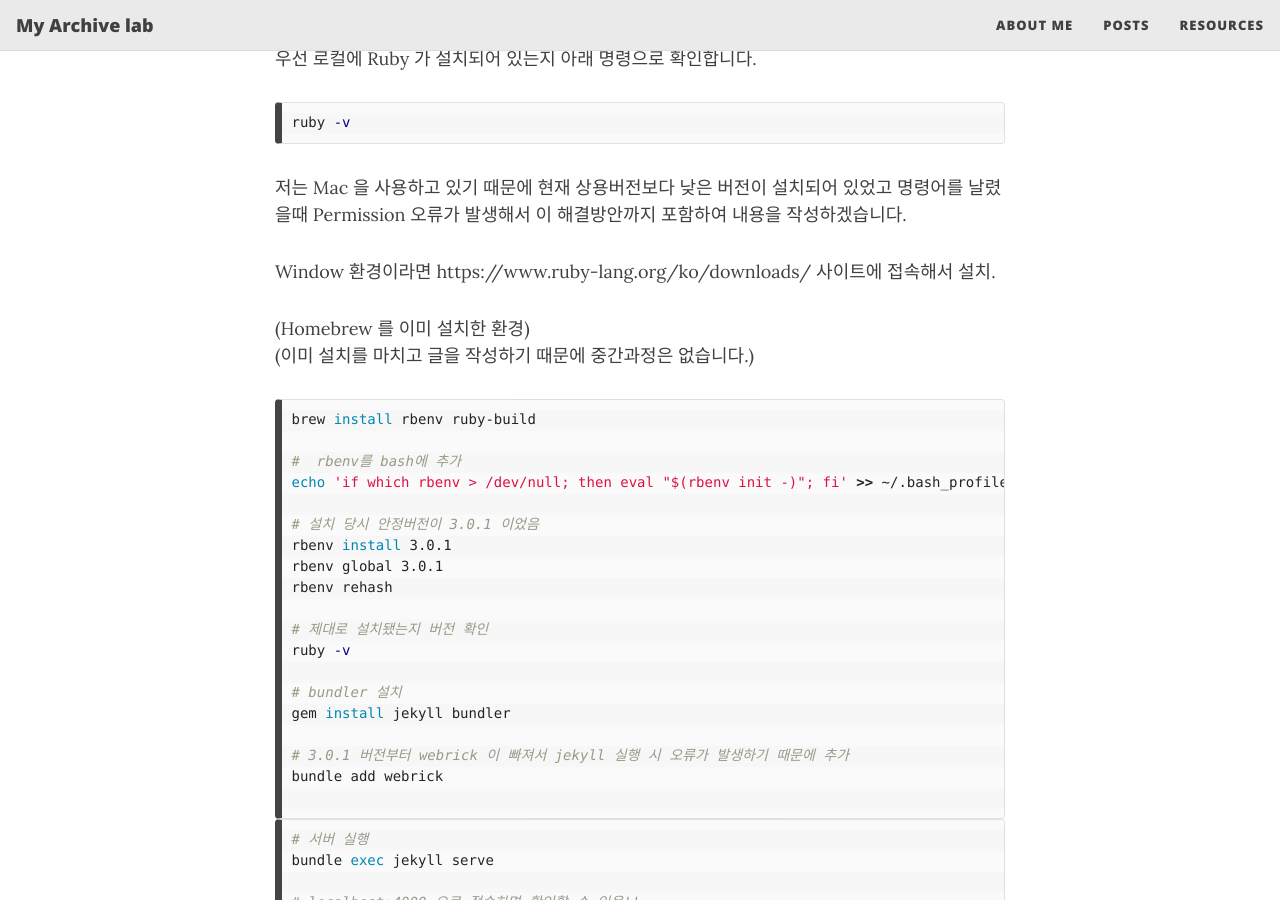
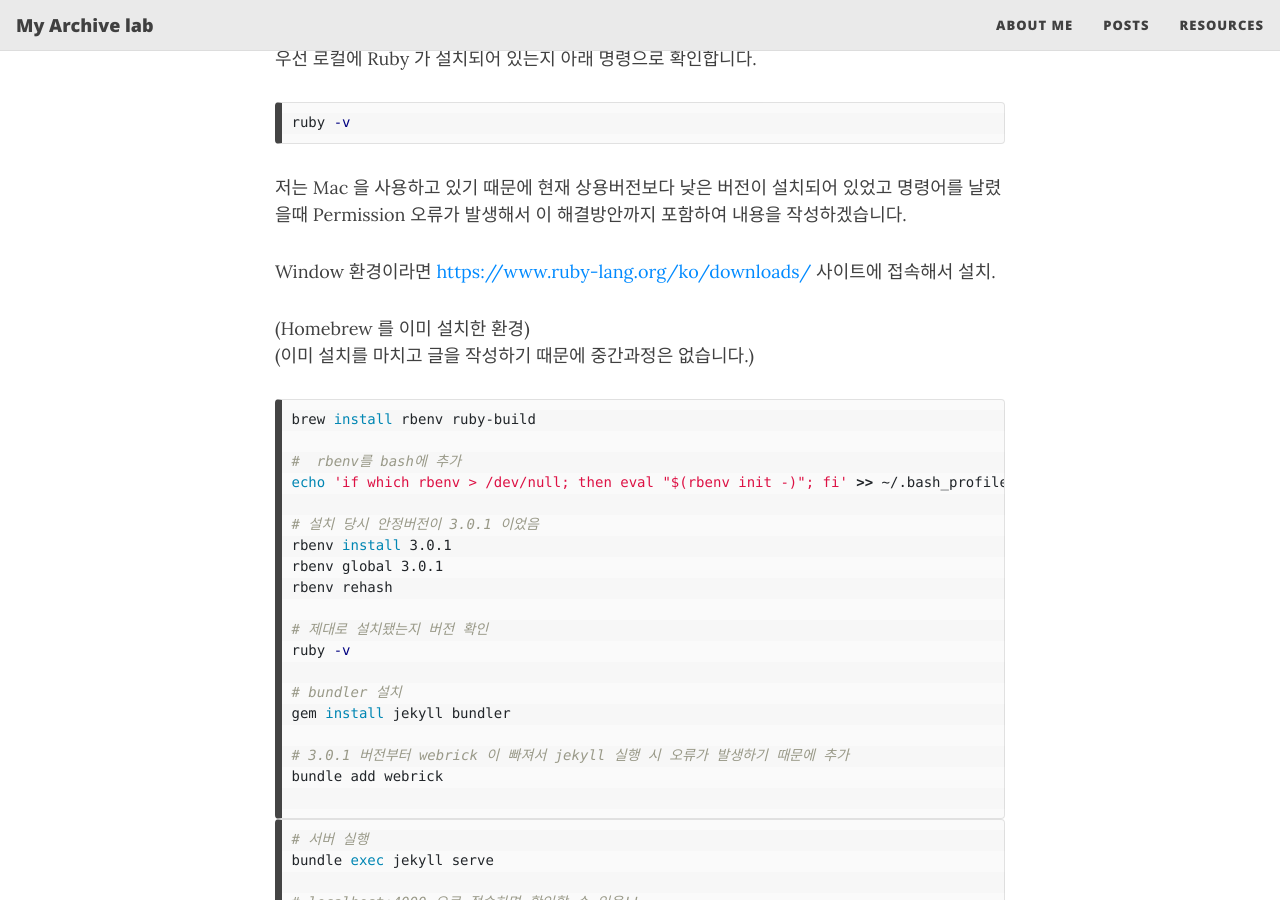
Before and after one commit to hyun-sun/hyun-sun.github.io, a Jekyll site: the page built from _posts/2021-04-28-first-post.md, in a window 1280 px wide and 900 px high, scrolled down 1420 px. Built offline with Jekyll 4.4.1, drawn with Linux system fonts in a browser that asks for light colours; nearby versions of some CDN libraries; part of the change alters nothing that is shown.

````diff
--- a/_posts/2021-04-28-first-post.md
+++ b/_posts/2021-04-28-first-post.md
@@ -49,7 +49,7 @@ ruby -v
 ```
 저는 Mac 을 사용하고 있기 때문에 현재 상용버전보다 낮은 버전이 설치되어 있었고 명령어를 날렸을때 Permission 오류가 발생해서 이 해결방안까지 포함하여 내용을 작성하겠습니다.
 
-Window 환경이라면 https://www.ruby-lang.org/ko/downloads/ 사이트에 접속해서 설치.
+Window 환경이라면 [https://www.ruby-lang.org/ko/downloads/](https://www.ruby-lang.org/ko/downloads/) 사이트에 접속해서 설치.
 
 (Homebrew 를 이미 설치한 환경)
 (이미 설치를 마치고 글을 작성하기 때문에 중간과정은 없습니다.)
````
